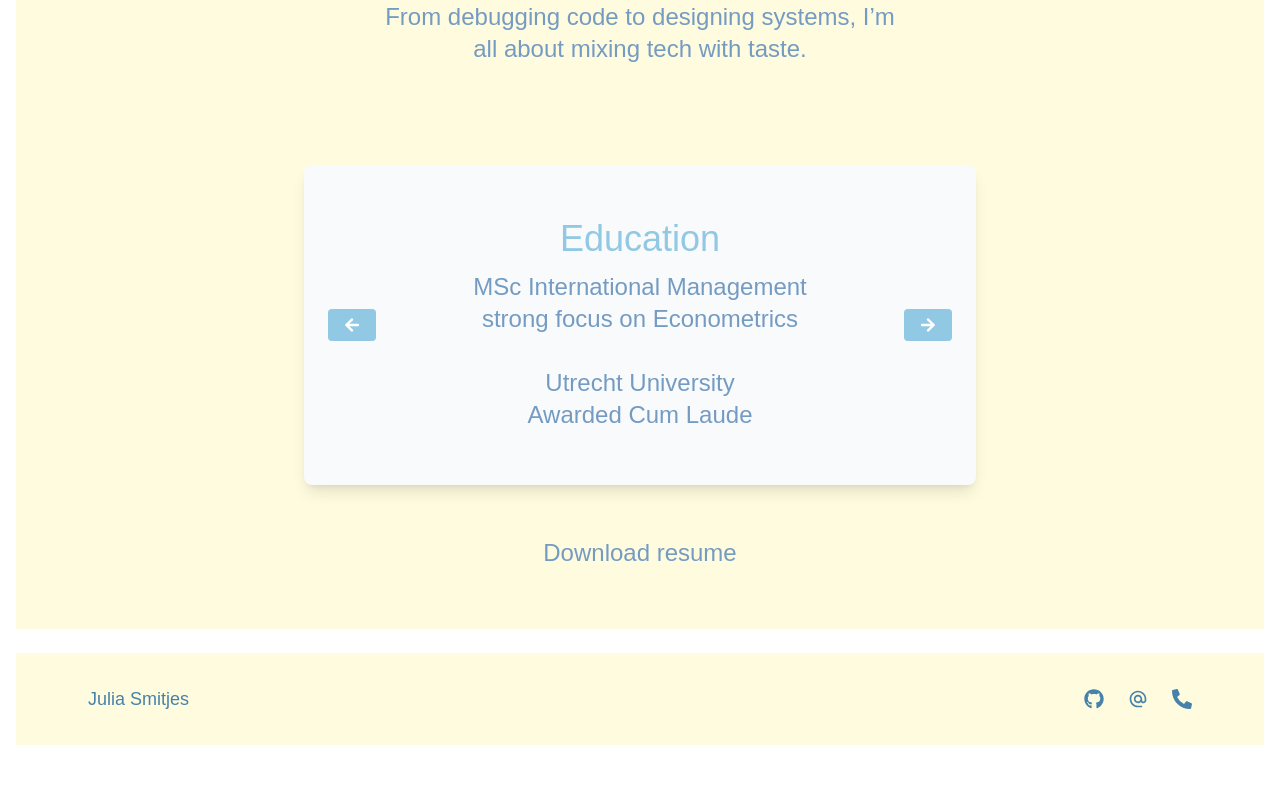
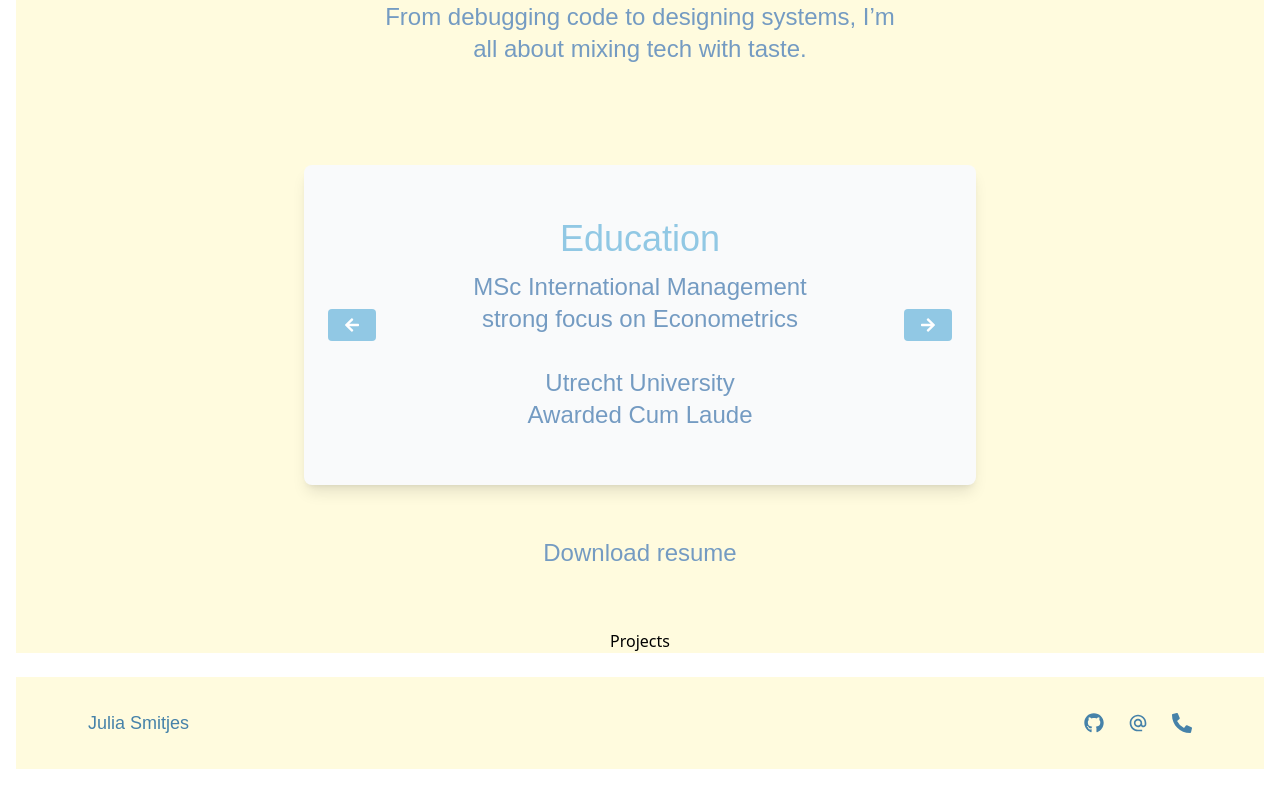
Before and after one commit to Juliasmitjes/0-portfolio, a React (Vite) app: page / in a window 1280 px wide. Shown: the part 1027-1820 px from the top of the page. Before the commit the page ends 1796 px from the top, so only its background shows below. Built offline with nearby package versions, Linux system fonts and the light colour scheme; a web font is replaced by a local one.

Commit message:
add projects.jsx to all files

```diff
--- a/src/components/Carousel.jsx
+++ b/src/components/Carousel.jsx
@@ -29,7 +29,7 @@ const slides = [
   ),
   (
     <div>
-      <h1 className="mb-3 text-4xl font-myHeader text-myBlue">Skills and interest</h1>
+      <h1 className="mb-3 text-4xl font-myHeader text-myBlue">Skills and interests</h1>
       <p className="text-2xl font-myText text-myOcean font-semibold"> Frontend webdevelopment </p>
          <p className="text-2xl font-myText text-myOcean">
           HTML, (Taiwlind) CSS, JavaScript, <br /> React + Vite
--- a/src/components/Header.jsx
+++ b/src/components/Header.jsx
@@ -5,7 +5,7 @@ import Resume from '../pages/Resume.jsx';
 const navLinks = [
   { name: 'About me', href: '#' },
   { name: 'Resume', href: '#resume-section' },
-  { name: 'Projects', href: '#' },
+  { name: 'Projects', href: '#projects-section' },
 ]
 
 const Header = () => {
--- a/src/pages/Home.jsx
+++ b/src/pages/Home.jsx
@@ -1,6 +1,7 @@
 'use client'
 
 import Resume from './Resume.jsx';
+import Projects from './Projects.jsx';
 
 const Home = () => {
   return (
@@ -33,6 +34,9 @@ const Home = () => {
     <div id="resume-section" className="w-2xl h-96 mb-20">
       <Resume />
     </div>
+    <div id="projects-section" >
+      <Projects />
+    </div>
   </div>
   )
 }
--- /dev/null
+++ b/src/pages/Projects.jsx
@@ -0,0 +1,9 @@
+import React from 'react'
+
+const Projects = () => {
+  return (
+    <div>Projects</div>
+  )
+}
+
+export default Projects
```
